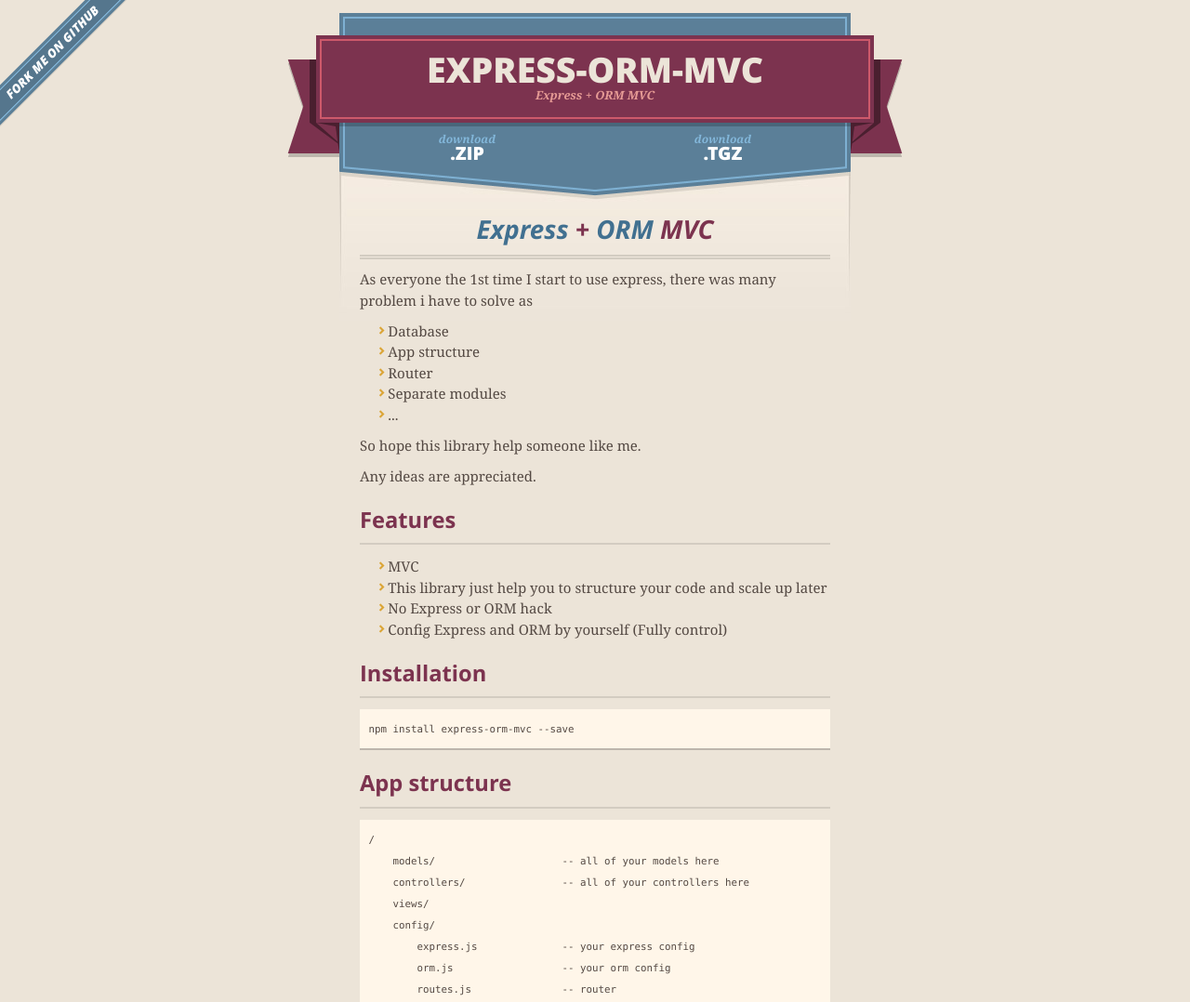
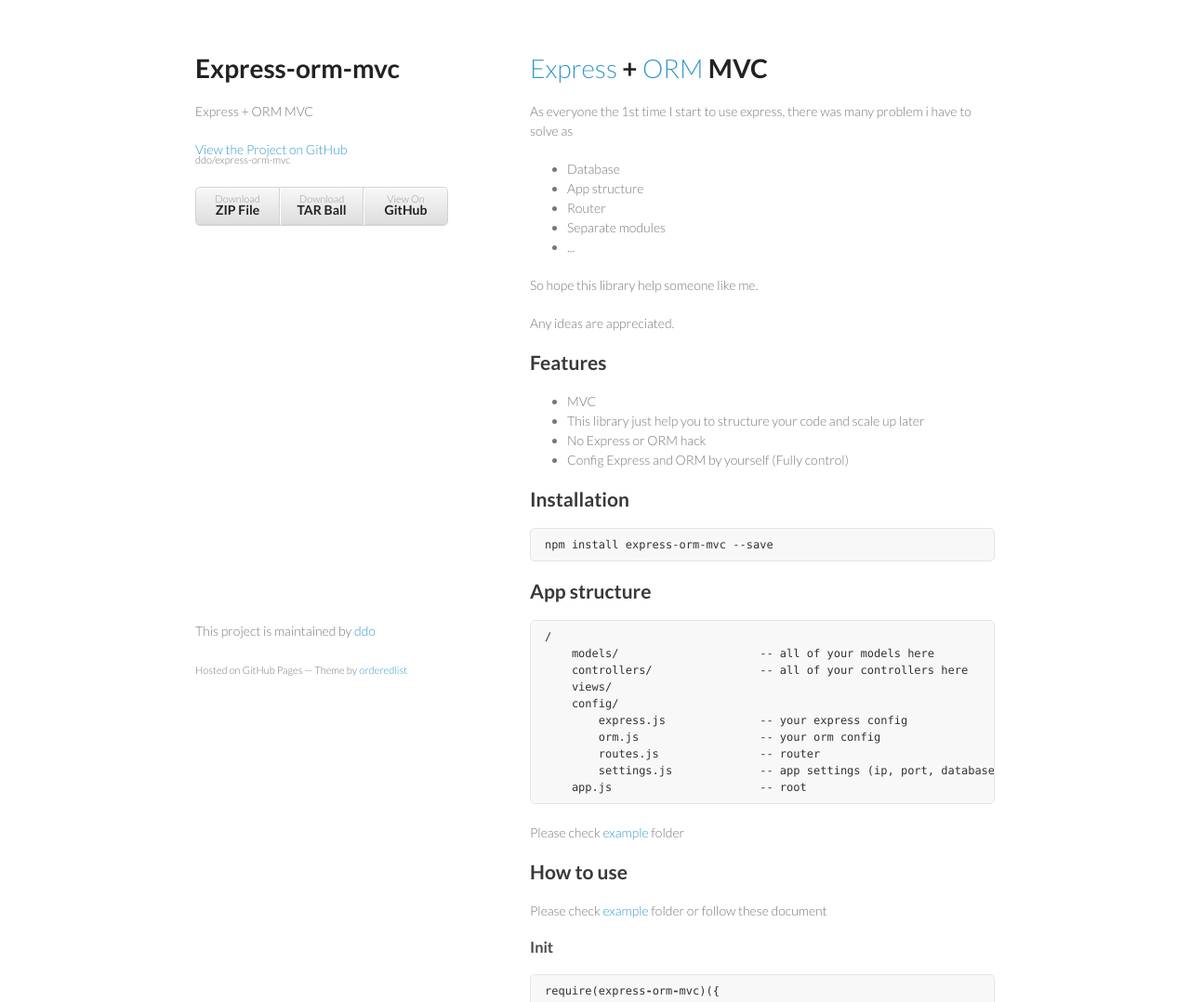
Before and after one commit to ddo/express-orm-mvc, a plain HTML site: page index.html in a window 1280 px wide. Shown: the top 1078 px of the page at 93% size. Drawn offline with nearby package versions, Linux system fonts and the light colour scheme.

Commit message:
Create gh-pages branch via GitHub

```diff
--- a/index.html
+++ b/index.html
@@ -1,51 +1,33 @@
-<!DOCTYPE html>
+<!doctype html>
 <html>
   <head>
-    <meta charset='utf-8'>
+    <meta charset="utf-8">
     <meta http-equiv="X-UA-Compatible" content="chrome=1">
-    <meta name="viewport" content="width=640" />
+    <title>Express-orm-mvc by ddo</title>
 
-    <link rel="stylesheet" href="stylesheets/core.css" media="screen"/>
-    <link rel="stylesheet" href="stylesheets/mobile.css" media="handheld, only screen and (max-device-width:640px)"/>
-    <link rel="stylesheet" href="stylesheets/pygment_trac.css"/>
+    <link rel="stylesheet" href="stylesheets/styles.css">
+    <link rel="stylesheet" href="stylesheets/pygment_trac.css">
+    <meta name="viewport" content="width=device-width, initial-scale=1, user-scalable=no">
+    <!--[if lt IE 9]>
+    <script src="//html5shiv.googlecode.com/svn/trunk/html5.js"></script>
+    <![endif]-->
+  </head>
+  <body>
+    <div class="wrapper">
+      <header>
+        <h1>Express-orm-mvc</h1>
+        <p>Express + ORM MVC</p>
 
-    <script type="text/javascript" src="javascripts/modernizr.js"></script>
-    <script type="text/javascript" src="https://ajax.googleapis.com/ajax/libs/jquery/1.7.1/jquery.min.js"></script>
-    <script type="text/javascript" src="javascripts/headsmart.min.js"></script>
-    <script type="text/javascript">
-      $(document).ready(function () {
-        $('#main_content').headsmart()
-      })
-    </script>
-    <title>Express-orm-mvc by ddo</title>
-  </head>
-
-  <body>
-    <a id="forkme_banner" href="https://github.com/ddo/express-orm-mvc">View on GitHub</a>
-    <div class="shell">
-
-      <header>
-        <span class="ribbon-outer">
-          <span class="ribbon-inner">
-            <h1>Express-orm-mvc</h1>
-            <h2>Express + ORM MVC</h2>
-          </span>
-          <span class="left-tail"></span>
-          <span class="right-tail"></span>
-        </span>
-      </header>
-
-      <section id="downloads">
-        <span class="inner">
-          <a href="https://github.com/ddo/express-orm-mvc/zipball/master" class="zip"><em>download</em> .ZIP</a><a href="https://github.com/ddo/express-orm-mvc/tarball/master" class="tgz"><em>download</em> .TGZ</a>
-        </span>
-      </section>
+        <p class="view"><a href="https://github.com/ddo/express-orm-mvc">View the Project on GitHub <small>ddo/express-orm-mvc</small></a></p>
 
 
-      <span class="banner-fix"></span>
-
-
-      <section id="main_content">
+        <ul>
+          <li><a href="https://github.com/ddo/express-orm-mvc/zipball/master">Download <strong>ZIP File</strong></a></li>
+          <li><a href="https://github.com/ddo/express-orm-mvc/tarball/master">Download <strong>TAR Ball</strong></a></li>
+          <li><a href="https://github.com/ddo/express-orm-mvc">View On <strong>GitHub</strong></a></li>
+        </ul>
+      </header>
+      <section>
         <h1>
 <a name="express--orm-mvc" class="anchor" href="#express--orm-mvc"><span class="octicon octicon-link"></span></a><a href="https://github.com/visionmedia/express">Express</a> + <a href="https://github.com/dresende/node-orm2">ORM</a> MVC</h1>
 
@@ -326,21 +308,12 @@
 <li>Caller dirname</li>
 </ul>
       </section>
-
       <footer>
-        <span class="ribbon-outer">
-          <span class="ribbon-inner">
-            <p>this project by <a href="https://github.com/ddo">ddo</a> can be found on <a href="https://github.com/ddo/express-orm-mvc">GitHub</a></p>
-          </span>
-          <span class="left-tail"></span>
-          <span class="right-tail"></span>
-        </span>
-        <p>Generated with <a href="http://pages.github.com">GitHub Pages</a> using Merlot</p>
-        <span class="octocat"></span>
+        <p>This project is maintained by <a href="https://github.com/ddo">ddo</a></p>
+        <p><small>Hosted on GitHub Pages &mdash; Theme by <a href="https://github.com/orderedlist">orderedlist</a></small></p>
       </footer>
-
     </div>
-
+    <script src="javascripts/scale.fix.js"></script>
               <script type="text/javascript">
             var gaJsHost = (("https:" == document.location.protocol) ? "https://ssl." : "http://www.");
             document.write(unescape("%3Cscript src='" + gaJsHost + "google-analytics.com/ga.js' type='text/javascript'%3E%3C/script%3E"));
--- /dev/null
+++ b/javascripts/scale.fix.js
@@ -0,0 +1,17 @@
+var metas = document.getElementsByTagName('meta');
+var i;
+if (navigator.userAgent.match(/iPhone/i)) {
+  for (i=0; i<metas.length; i++) {
+    if (metas[i].name == "viewport") {
+      metas[i].content = "width=device-width, minimum-scale=1.0, maximum-scale=1.0";
+    }
+  }
+  document.addEventListener("gesturestart", gestureStart, false);
+}
+function gestureStart() {
+  for (i=0; i<metas.length; i++) {
+    if (metas[i].name == "viewport") {
+      metas[i].content = "width=device-width, minimum-scale=0.25, maximum-scale=1.6";
+    }
+  }
+}
--- /dev/null
+++ b/stylesheets/styles.css
@@ -0,0 +1,255 @@
+@import url(https://fonts.googleapis.com/css?family=Lato:300italic,700italic,300,700);
+
+body {
+  padding:50px;
+  font:14px/1.5 Lato, "Helvetica Neue", Helvetica, Arial, sans-serif;
+  color:#777;
+  font-weight:300;
+}
+
+h1, h2, h3, h4, h5, h6 {
+  color:#222;
+  margin:0 0 20px;
+}
+
+p, ul, ol, table, pre, dl {
+  margin:0 0 20px;
+}
+
+h1, h2, h3 {
+  line-height:1.1;
+}
+
+h1 {
+  font-size:28px;
+}
+
+h2 {
+  color:#393939;
+}
+
+h3, h4, h5, h6 {
+  color:#494949;
+}
+
+a {
+  color:#39c;
+  font-weight:400;
+  text-decoration:none;
+}
+
+a small {
+  font-size:11px;
+  color:#777;
+  margin-top:-0.6em;
+  display:block;
+}
+
+.wrapper {
+  width:860px;
+  margin:0 auto;
+}
+
+blockquote {
+  border-left:1px solid #e5e5e5;
+  margin:0;
+  padding:0 0 0 20px;
+  font-style:italic;
+}
+
+code, pre {
+  font-family:Monaco, Bitstream Vera Sans Mono, Lucida Console, Terminal;
+  color:#333;
+  font-size:12px;
+}
+
+pre {
+  padding:8px 15px;
+  background: #f8f8f8;
+  border-radius:5px;
+  border:1px solid #e5e5e5;
+  overflow-x: auto;
+}
+
+table {
+  width:100%;
+  border-collapse:collapse;
+}
+
+th, td {
+  text-align:left;
+  padding:5px 10px;
+  border-bottom:1px solid #e5e5e5;
+}
+
+dt {
+  color:#444;
+  font-weight:700;
+}
+
+th {
+  color:#444;
+}
+
+img {
+  max-width:100%;
+}
+
+header {
+  width:270px;
+  float:left;
+  position:fixed;
+}
+
+header ul {
+  list-style:none;
+  height:40px;
+
+  padding:0;
+
+  background: #eee;
+  background: -moz-linear-gradient(top, #f8f8f8 0%, #dddddd 100%);
+  background: -webkit-gradient(linear, left top, left bottom, color-stop(0%,#f8f8f8), color-stop(100%,#dddddd));
+  background: -webkit-linear-gradient(top, #f8f8f8 0%,#dddddd 100%);
+  background: -o-linear-gradient(top, #f8f8f8 0%,#dddddd 100%);
+  background: -ms-linear-gradient(top, #f8f8f8 0%,#dddddd 100%);
+  background: linear-gradient(top, #f8f8f8 0%,#dddddd 100%);
+
+  border-radius:5px;
+  border:1px solid #d2d2d2;
+  box-shadow:inset #fff 0 1px 0, inset rgba(0,0,0,0.03) 0 -1px 0;
+  width:270px;
+}
+
+header li {
+  width:89px;
+  float:left;
+  border-right:1px solid #d2d2d2;
+  height:40px;
+}
+
+header ul a {
+  line-height:1;
+  font-size:11px;
+  color:#999;
+  display:block;
+  text-align:center;
+  padding-top:6px;
+  height:40px;
+}
+
+strong {
+  color:#222;
+  font-weight:700;
+}
+
+header ul li + li {
+  width:88px;
+  border-left:1px solid #fff;
+}
+
+header ul li + li + li {
+  border-right:none;
+  width:89px;
+}
+
+header ul a strong {
+  font-size:14px;
+  display:block;
+  color:#222;
+}
+
+section {
+  width:500px;
+  float:right;
+  padding-bottom:50px;
+}
+
+small {
+  font-size:11px;
+}
+
+hr {
+  border:0;
+  background:#e5e5e5;
+  height:1px;
+  margin:0 0 20px;
+}
+
+footer {
+  width:270px;
+  float:left;
+  position:fixed;
+  bottom:50px;
+}
+
+@media print, screen and (max-width: 960px) {
+
+  div.wrapper {
+    width:auto;
+    margin:0;
+  }
+
+  header, section, footer {
+    float:none;
+    position:static;
+    width:auto;
+  }
+
+  header {
+    padding-right:320px;
+  }
+
+  section {
+    border:1px solid #e5e5e5;
+    border-width:1px 0;
+    padding:20px 0;
+    margin:0 0 20px;
+  }
+
+  header a small {
+    display:inline;
+  }
+
+  header ul {
+    position:absolute;
+    right:50px;
+    top:52px;
+  }
+}
+
+@media print, screen and (max-width: 720px) {
+  body {
+    word-wrap:break-word;
+  }
+
+  header {
+    padding:0;
+  }
+
+  header ul, header p.view {
+    position:static;
+  }
+
+  pre, code {
+    word-wrap:normal;
+  }
+}
+
+@media print, screen and (max-width: 480px) {
+  body {
+    padding:15px;
+  }
+
+  header ul {
+    display:none;
+  }
+}
+
+@media print {
+  body {
+    padding:0.4in;
+    font-size:12pt;
+    color:#444;
+  }
+}
```
